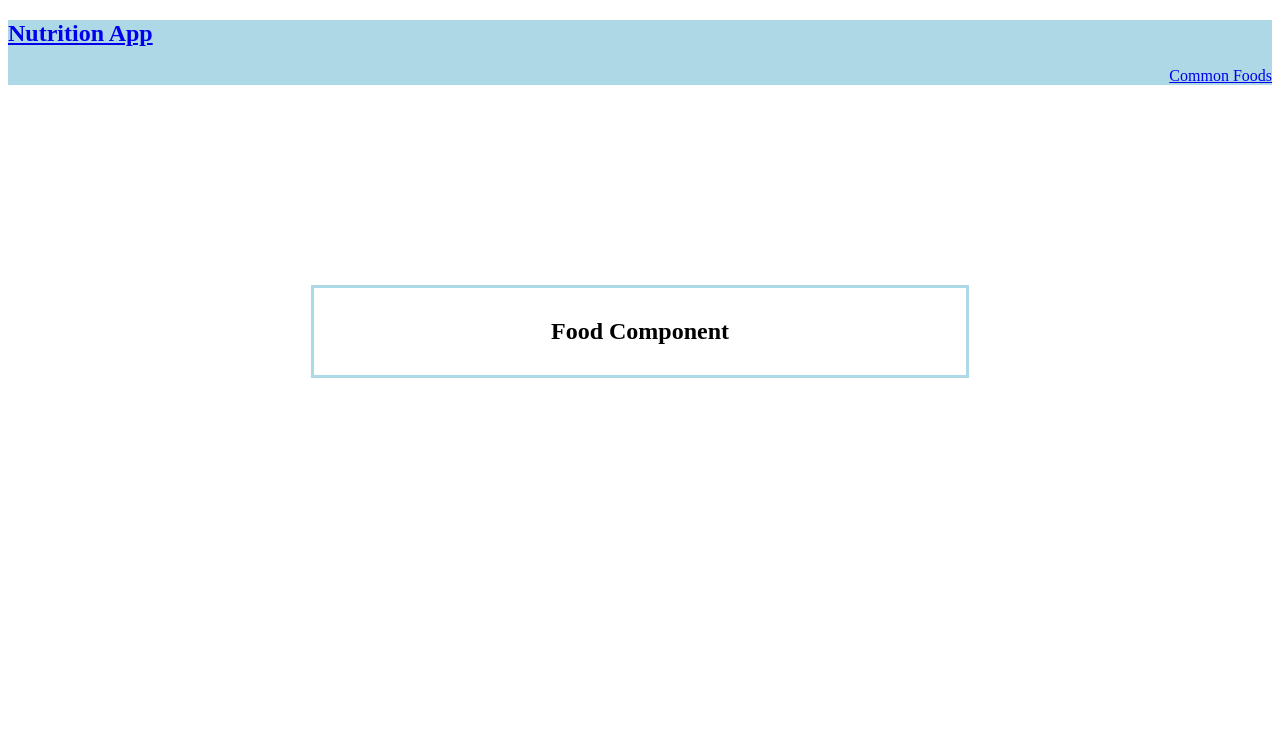
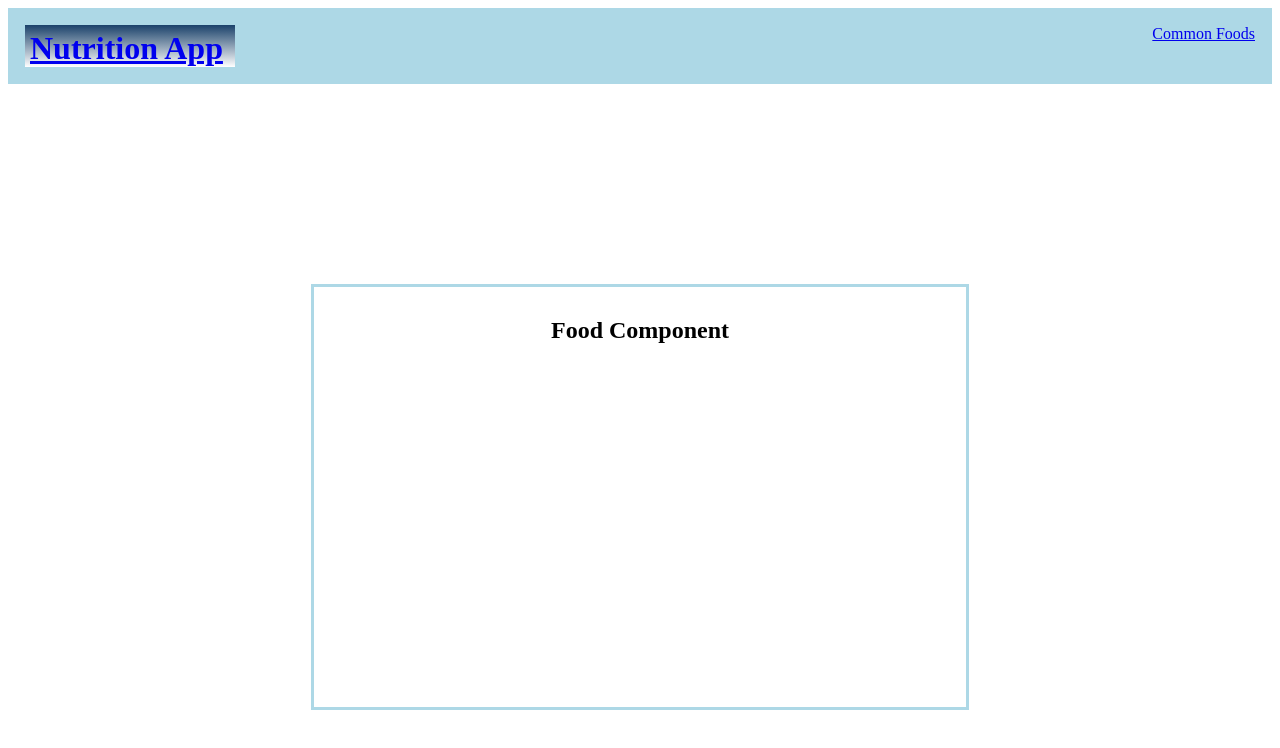
Before and after one commit to ashtin23/Nutrition, a React (Create React App) app in the folder nutrition-app/: page /food in a window 1280 px wide. Shown: the top 748 px of the page. Built offline with nearby package versions, Linux system fonts and the light colour scheme; no server answers.

Commit message:
a few styling changes

```diff
--- a/nutrition-app/src/components/App/App.js
+++ b/nutrition-app/src/components/App/App.js
@@ -1,7 +1,6 @@
 import React, { Component } from "react";
 import { Route } from "react-router-dom";
 import { withRouter } from "react-router-dom";
-import { BrowserRouter as Router} from 'react-router-dom'
 import Nav from "../Nav/Nav";
 import Home from "../Home/Home";
 import List from "../List/List";
@@ -28,6 +27,7 @@ class App extends Component {
       ]
     };
   }
+
 
   componentDidMount() {
     // console.log(this.state);
--- a/nutrition-app/src/components/Food/Food.css
+++ b/nutrition-app/src/components/Food/Food.css
@@ -1,5 +1,6 @@
 .container {
     margin: 200px auto;
+    height: 400px;
     width: 50%;
     border: 3px solid lightblue;
     padding: 10px;
--- a/nutrition-app/src/components/Food/Food.js
+++ b/nutrition-app/src/components/Food/Food.js
@@ -3,10 +3,6 @@ import "./Food.css";
 
 
 class Food extends Component {
-  constructor(props) {
-    super(props);
-
-  }
 
   render() {
     console.log(this.props)
--- a/nutrition-app/src/components/Home/Home.js
+++ b/nutrition-app/src/components/Home/Home.js
@@ -4,12 +4,7 @@ import { Link } from "react-router-dom";
 import "./Home.css";
 
 class Home extends Component {
-    constructor(props) {
-      super(props);
-    }
-
   render() {
-
     return (
       <div className="body">
         <h2>Get started by searching for your favorite food!</h2>
--- a/nutrition-app/src/components/Nav/Nav.css
+++ b/nutrition-app/src/components/Nav/Nav.css
@@ -1,9 +1,26 @@
+.nav {
+    display: flex;
+    justify-content: space-between;
+    padding: 12px;
+    background-color: lightblue;
+}
 .right {
-    text-align: right
+    display: flex;
+    justify-content: space-between;
+    padding: 5px;
 }
 .left {
-    text-align: left
+    display: flex;
+    justify-content: space-between;
+    padding: 5px;
 }
-.nav {
-    background-color: lightblue;
+
+.left h1 {
+    font-size: 32px;
+    margin: 0;
+    padding-right: 12px;
+    padding-left: 5px;
+    padding-top: 5px;
+    background: -webkit-linear-gradient(#1A416A, white);
+
 }
```
Also changed, not shown: nutrition-app/src/components/List/List.js (+0 -8 lines).
